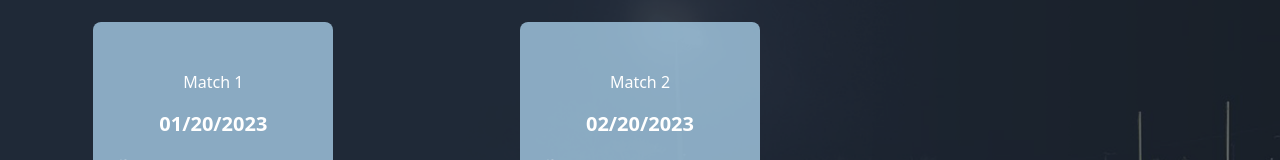
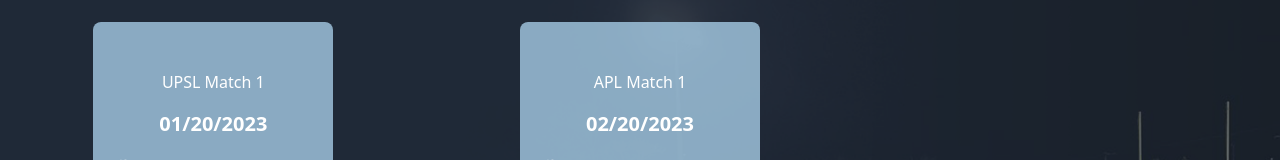
Before and after one commit to Divici/motorik, a React (Create React App) app: page / in a window 1280 px wide. Shown: the part 1248-1408 px from the top of the page. Built offline with nearby package versions, Linux system fonts and the light colour scheme.

Commit message:
what changes you did in a message however you want

```diff
--- a/src/components/Home.js
+++ b/src/components/Home.js
@@ -8,11 +8,13 @@ import team from '../assets/motorik-team.png'
 const Home = () => {
   const games = [
     {
+      title : "UPSL Match 1",
       home : "Motorik",
       away : "Bad Guys",
       date : "01/20/2023"
     },
     {
+      title : "APL Match 1",
       home : "Other Guys",
       away : "Motorik",
       date : "02/20/2023"
@@ -53,7 +55,7 @@ const Home = () => {
           <div className="flex justify-around items-center flex-col md:flex-row w-full md:w-2/3">
             {games.map((game, index) => (
               <div key={index} className="bg-mtk-blue/75 text-center text-white rounded-lg py-8 px-4 w-60 m-4">
-                <p className='my-4'>Match {index+1}</p>
+                <p className='my-4'>{game.title}</p>
                 <h3 className='font-bold text-xl my-2'>{game.date}</h3>
                 <p className='flex items-center justify-between mt-4 mb-2'><FaHome className='ml-1' size='1rem'/>{game.home}</p>
                 <p className='flex items-center justify-between my-2'><div className='w-4 ml-1'></div>{game.away}</p>
```
Also changed, not shown: 1 other file (tests, documents, lock files or other folders).
